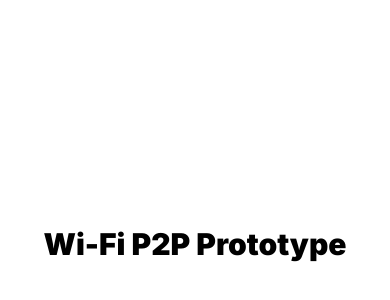
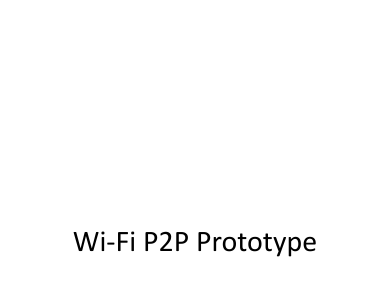
Before and after one commit to Akysens/wifi-direct-prototype, a React Native app: screen / in a window 390 px wide. Shown: the part 178-478 px from the top of the page. Built offline with nearby package versions, Linux system fonts and the light colour scheme.

Commit message:
Change Calibri fonts file name

```diff
--- a/App.js
+++ b/App.js
@@ -3,7 +3,7 @@ import { useFonts } from 'expo-font';
 
 export default function App() {
   const [fontsLoaded, fontError] = useFonts({
-    "InterBlack": require("./assets/fonts/InterBlack.ttf"),
+    "Calibri": require("./assets/fonts/Calibri.ttf"),
   });
 
   return (
@@ -21,7 +21,7 @@ const styles = StyleSheet.create({
     justifyContent: 'center',
   },
   header: {
-    fontFamily: "InterBlack",
+    fontFamily: "Calibri",
     fontSize: 30,
   }
 });
```
Also changed, not shown: assets/fonts/Calibri.ttf (added).
